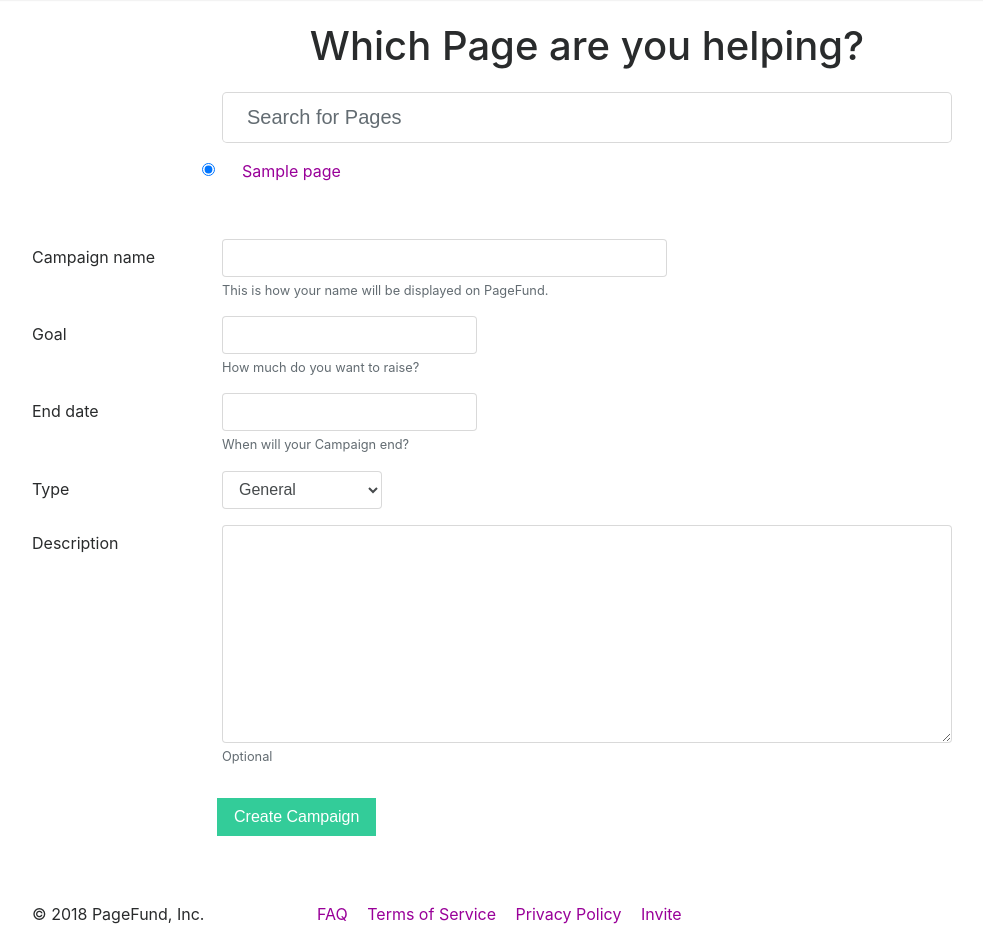
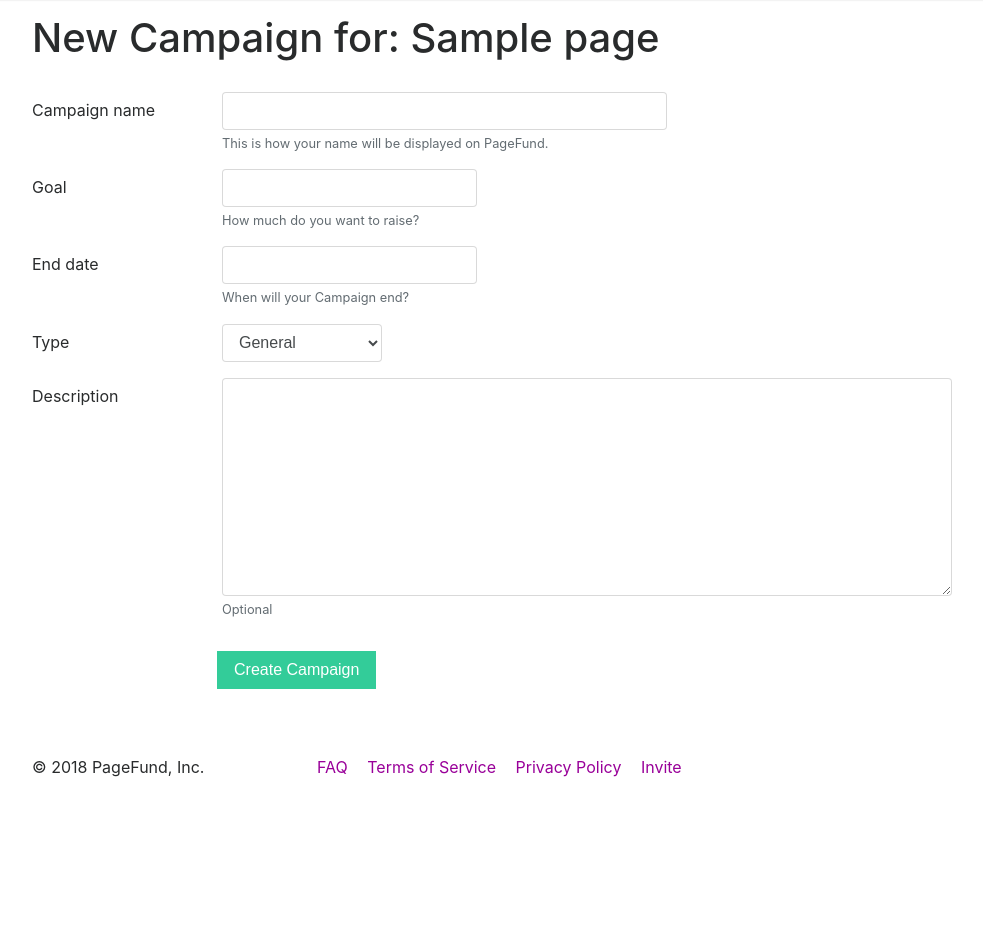
Before and after one commit to brunosardinepi/charity, a Django app: a page that uses campaign/templates/campaign/campaign_create.html in a window 1280 px wide. Shown: the part 64-1008 px from the top of the page, without its empty margins (53-1036 px from the left). After the commit the page ends 841 px from the top, so only its background shows below. Run offline with Django 3.2, Linux system fonts and the light colour scheme; a user stored in the database is signed in; tables that the repository leaves empty hold one stand-in row (values such as "Sample post"); some libraries are stand-ins or nearby versions.

Commit message:
closes #410

```diff
--- a/campaign/templates/campaign/campaign_create.html
+++ b/campaign/templates/campaign/campaign_create.html
@@ -13,6 +13,13 @@
 {% endblock %}
 
 {% block body_content %}
+    {% if page %}
+        <div class="row mb-4">
+            <div class="col-md-12">
+                <h1>New Campaign for: {{ page.name }}</h1>
+            </div>
+        </div>
+    {% else %}
         <div class="row mt-4 mb-3">
             <div class="col-12 text-center">
                 <h1>Which Page are you helping?</h1>
@@ -29,25 +36,19 @@
                 </form>
             </div>
         </div>
+    {% endif %}
+
     <div class="row pb-5">
         <div class="col-12">
             <form id="create-campaign" action="{% url 'campaign_create' %}" method="post" enctype="multipart/form-data">
                 {% csrf_token %}
 
+                {% if page %}
+                    <input type="hidden" name="page" value="{{ page.pk }}">
+                {% else %}
                     <div id="results" class="mb-5">
-                    {% if page %}
-                        <div class="row mb-4">
-                            <div class="col-md-10 offset-md-2">
-                                <div class="form-check">
-                                    <input class="form-check-input" type="radio" name="page" value="{{ page.pk }}" id="page{{ page.pk }}" checked>
-                                    <label class="form-check-label" for="page{{ page.pk }}">
-                                        <a class="pr-3" href="{% url 'page' page_slug=page.page_slug %}">{{ page.name }}</a>
-                                    </label>
-                                </div>
-                            </div>
                     </div>
                 {% endif %}
-                </div>
 
                 {% if form.non_field_errors %}
                     <div class="alert alert-danger" role="alert">
@@ -164,8 +165,11 @@
 {% endblock %}
 
 {% block body_extra %}
+    {% if not page %}
+        <script src="{% static 'js/campaign_search_pages.js' %}"></script>
+    {% endif %}
+
     <script src="{% static 'js/comment_csrf.js' %}"></script>
-    <script src="{% static 'js/campaign_search_pages.js' %}"></script>
     <script src="{% static 'js/campaign_amount.js' %}"></script>
     <script src="{% static 'js/datepicker.js' %}"></script>
     <script src="https://code.jquery.com/ui/1.12.1/jquery-ui.js"></script>
```
Also changed, not shown: VERSION.md (+1 -0 lines), campaign/tests.py (+7 -1 lines). Lines whose indentation alone changed are shown as unchanged.
